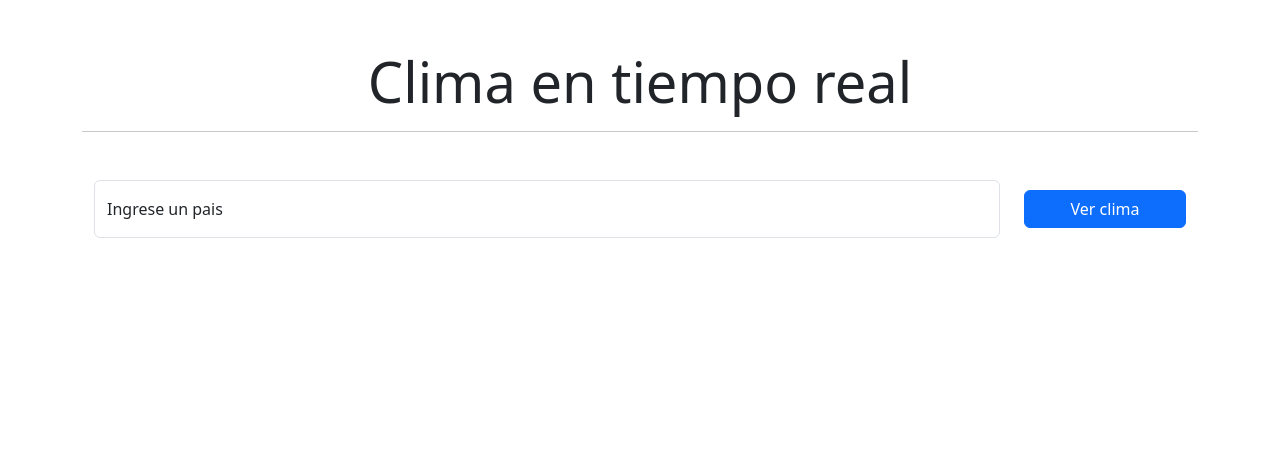
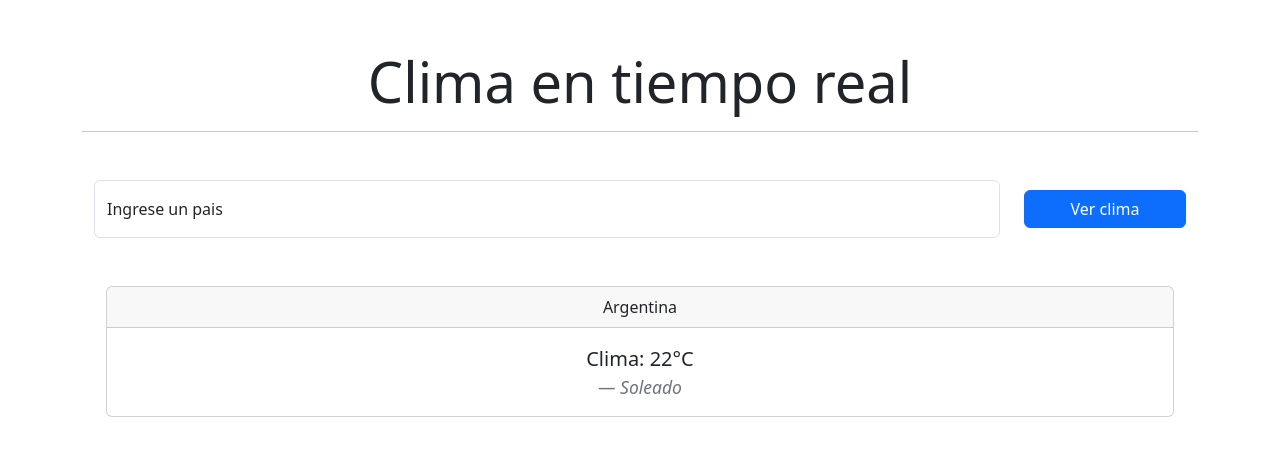
Before and after one commit to Fedreric/practicoReact-13, a React (Vite) app: page / in a window 1280 px wide. Shown: the top 456 px of the page. Built offline with nearby package versions, Linux system fonts and the light colour scheme.

Commit message:
Se corrige el maquetado del clima y se hace uso de Clima.jsx en formulario

```diff
--- a/src/components/Clima.jsx
+++ b/src/components/Clima.jsx
@@ -1,10 +1,23 @@
+import { Container, Card } from "react-bootstrap";
 
 const Clima = () => {
-    return (
-        <div>
-
-        </div>
-    );
+  return (
+    <Container className="mt-5">
+      <Card className="text-center">
+        <Card.Header>Argentina</Card.Header>
+        <Card.Body>
+          <blockquote className="blockquote mb-0">
+            <p>
+              Clima: 22°C
+            </p>
+            <footer className="blockquote-footer">
+                 <cite title="Source Title">Soleado</cite>
+            </footer>
+          </blockquote>
+        </Card.Body>
+      </Card>
+    </Container>
+  );
 };
 
 export default Clima;
--- a/src/components/Formulario.jsx
+++ b/src/components/Formulario.jsx
@@ -1,5 +1,6 @@
 import { useState } from "react";
 import { Container, Form, Button, FloatingLabel } from "react-bootstrap";
+import Clima from "./Clima";
 
 const Formulario = () => {
     const [pais, setPais] = useState('');
@@ -33,6 +34,7 @@ const Formulario = () => {
           </Button>
         </div>
       </Form>
+      <Clima></Clima>
     </Container>
   );
 };
```
